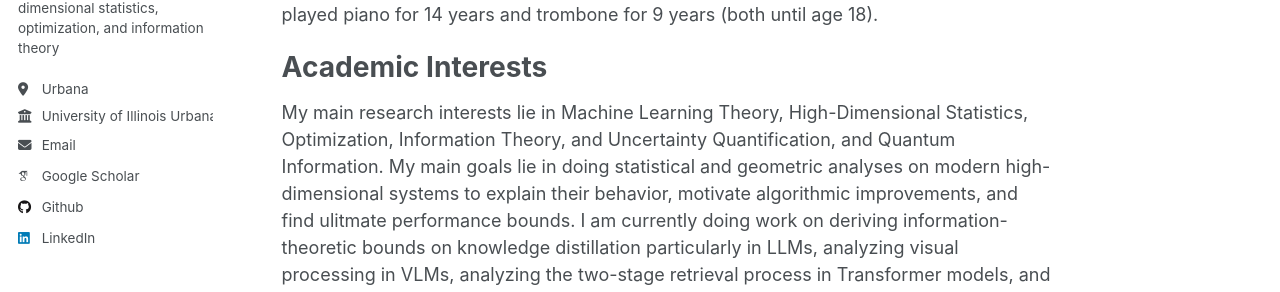
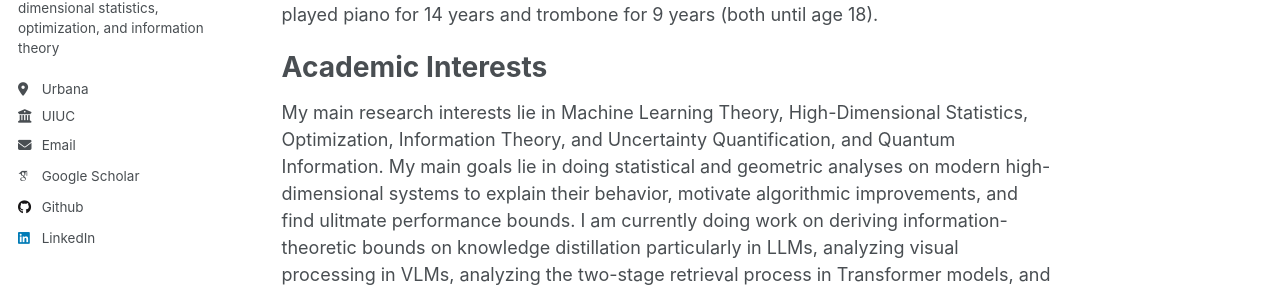
Before and after one commit to dxdt14/dxdt14.github.io, a Jekyll site: the page built from _pages/about.md, in a window 1280 px wide. Shown: the part 384-676 px from the top of the page. Built offline with Jekyll 4.4.1, drawn with Linux system fonts in a browser that asks for light colours; some web fonts are replaced.

Commit message:
changed employer to UIUC

```diff
--- a/_config.yml
+++ b/_config.yml
@@ -26,7 +26,7 @@ author:
   pronouns         : "he/him"
   bio              : "I am an undergraduate student pursuing a dual degree in Computer Engineering and Mathematics. I am interested in AI/ML, high-dimensional statistics, optimization, and information theory"
   location         : "Urbana"
-  employer         : "University of Illinois Urbana-Champaign"
+  employer         : "UIUC"
   uri              : # URL
   email            : "vidhata2@illinois.edu"
 
```
